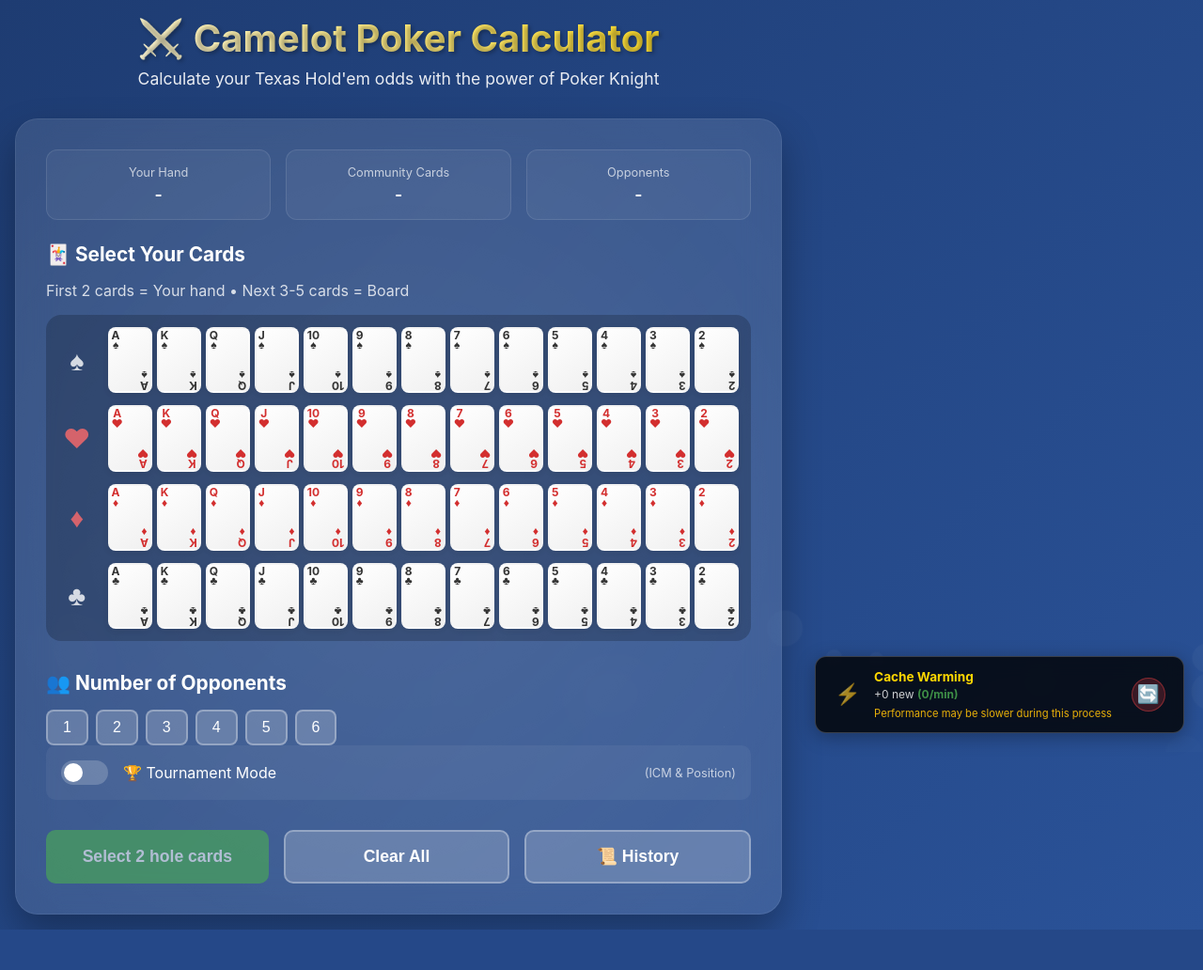
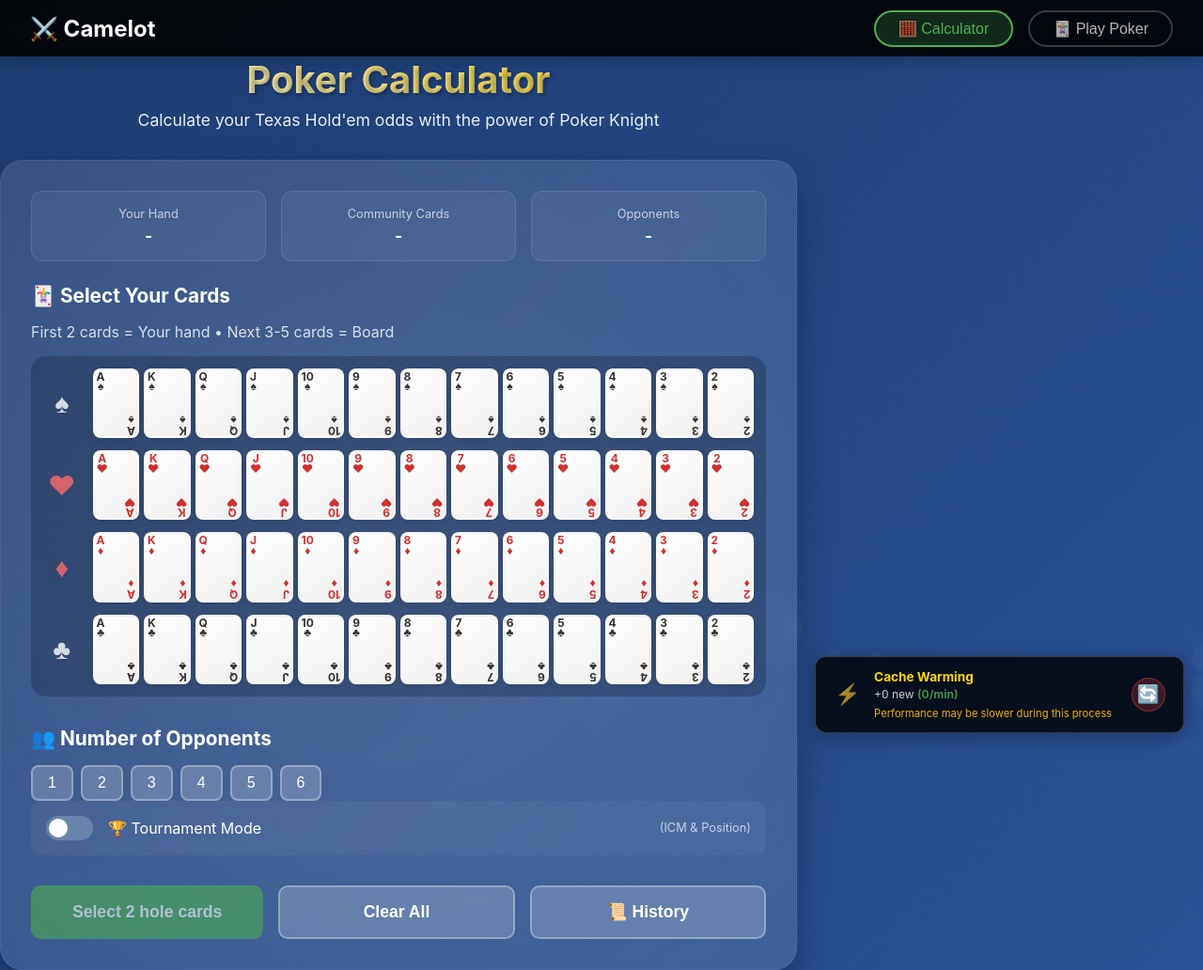
Before and after one commit to hildolfr/camelot, a FastAPI app: page / in a window 1280 px wide; the page is wider, and only the part inside the window is pictured. Shown: that part at 94% size. Before the commit the page ends 989 px from the top of that part, so only its background shows below. Run offline with FastAPI, Linux system fonts and the light colour scheme; data that the repository does not hold is empty.

Commit message:
feat: Add navigation bar and poker lobby interface
- Add fixed navigation bar with Calculator and Play Poker sections
- Create poker lobby with 4 game scenarios:
  - Beginner's Luck (2 players, big stacks)
  - Short Stack Survival (6 players, tournament push/fold)
  - High Stakes Showdown (4 players, deep stacks)
  - Tournament Bubble (5 players, ICM pressure)
- Add routing between sections with smooth transitions
- Create separate CSS files for navigation and lobby
- Set up game configuration system for different scenarios

This establishes the foundation for the Play Poker feature.

🤖 Generated with [Claude Code](https://claude.ai/code)

Co-Authored-By: Claude <noreply@anthropic.com>

```diff
--- /dev/null
+++ b/static/css/navigation.css
@@ -0,0 +1,80 @@
+/* Navigation Bar Styles */
+.nav-bar {
+    position: fixed;
+    top: 0;
+    left: 0;
+    right: 0;
+    background: rgba(0, 0, 0, 0.9);
+    backdrop-filter: blur(10px);
+    z-index: 1000;
+    box-shadow: 0 2px 20px rgba(0, 0, 0, 0.3);
+}
+
+.nav-container {
+    max-width: 1400px;
+    margin: 0 auto;
+    padding: 0 2rem;
+    display: flex;
+    justify-content: space-between;
+    align-items: center;
+    height: 60px;
+}
+
+.nav-brand h2 {
+    font-size: 1.5rem;
+    color: #fff;
+    display: flex;
+    align-items: center;
+    gap: 0.5rem;
+}
+
+.nav-buttons {
+    display: flex;
+    gap: 1rem;
+}
+
+.nav-btn {
+    background: transparent;
+    border: 2px solid rgba(255, 255, 255, 0.2);
+    color: rgba(255, 255, 255, 0.7);
+    padding: 0.5rem 1.5rem;
+    border-radius: 25px;
+    cursor: pointer;
+    transition: all 0.3s ease;
+    font-size: 1rem;
+    font-weight: 500;
+}
+
+.nav-btn:hover {
+    background: rgba(255, 255, 255, 0.1);
+    border-color: rgba(255, 255, 255, 0.4);
+    color: #fff;
+}
+
+.nav-btn.active {
+    background: rgba(76, 175, 80, 0.2);
+    border-color: #4CAF50;
+    color: #4CAF50;
+}
+
+/* App sections */
+.app-section {
+    padding-top: 60px; /* Account for fixed nav */
+    min-height: 100vh;
+}
+
+/* Responsive navigation */
+@media (max-width: 768px) {
+    .nav-container {
+        padding: 0 1rem;
+    }
+
+    .nav-brand h2 {
+        font-size: 1.2rem;
+    }
+
+    .nav-btn {
+        padding: 0.4rem 1rem;
+        font-size: 0.9rem;
+    }
+}
--- a/static/js/app.js
+++ b/static/js/app.js
@@ -1900,6 +1900,80 @@ window.switchStatsLevel = switchStatsLevel;
 window.showPositionHelp = showPositionHelp;
 window.hidePositionHelp = hidePositionHelp;
 
+// Navigation functions
+function navigateToSection(section) {
+    // Update nav buttons
+    document.querySelectorAll('.nav-btn').forEach(btn => {
+        btn.classList.remove('active');
+        if (btn.dataset.section === section) {
+            btn.classList.add('active');
+        }
+    });
+
+    // Hide all sections
+    document.querySelectorAll('.app-section').forEach(sec => {
+        sec.style.display = 'none';
+    });
+
+    // Show selected section
+    if (section === 'calculator') {
+        document.getElementById('calculatorSection').style.display = 'block';
+    } else if (section === 'play') {
+        document.getElementById('playSection').style.display = 'block';
+    }
+}
+
+// Join game function
+function joinGame(gameId) {
+    // For now, just show an alert. We'll implement the actual game later
+    console.log(`Joining game: ${gameId}`);
+
+    // Create game configuration based on gameId
+    const gameConfigs = {
+        'beginner-luck': {
+            players: 2,
+            heroStack: 200,
+            opponentStacks: [200],
+            difficulty: 'easy',
+            bigBlind: 2
+        },
+        'short-stack-survival': {
+            players: 6,
+            heroStack: 20,
+            opponentStacks: [25, 30, 15, 50, 40],
+            difficulty: 'medium',
+            bigBlind: 2
+        },
+        'high-stakes': {
+            players: 4,
+            heroStack: 500,
+            opponentStacks: [450, 600, 550],
+            difficulty: 'hard',
+            bigBlind: 10
+        },
+        'tournament-bubble': {
+            players: 5,
+            heroStack: 35,
+            opponentStacks: [80, 25, 15, 45],
+            difficulty: 'expert',
+            bigBlind: 4
+        }
+    };
+
+    const config = gameConfigs[gameId];
+    if (config) {
+        // Store game config and redirect to game page
+        sessionStorage.setItem('gameConfig', JSON.stringify(config));
+        // For now, just log it
+        console.log('Game configuration:', config);
+        alert(`Coming soon! ${gameId} game will start with ${config.players} players.`);
+    }
+}
+
+// Make navigation functions globally available
+window.navigateToSection = navigateToSection;
+window.joinGame = joinGame;
+
 // Add CSS animations
 const style = document.createElement('style');
 style.textContent = `
--- a/templates/index.html
+++ b/templates/index.html
@@ -5,6 +5,8 @@
     <meta name="viewport" content="width=device-width, initial-scale=1.0">
     <title>{{ title }}</title>
     <link rel="stylesheet" href="/static/css/style.css">
+    <link rel="stylesheet" href="/static/css/navigation.css">
+    <link rel="stylesheet" href="/static/css/lobby.css">
     <style>
         /* Inline critical CSS for faster initial render */
         * {
@@ -18,7 +20,7 @@
             background: linear-gradient(135deg, #1e3c72 0%, #2a5298 100%);
             min-height: 100vh;
             color: #fff;
-            padding: 1rem;
+            padding: 0;
             overflow-x: hidden;
             position: relative;
         }
@@ -1561,12 +1563,31 @@
         </button>
     </div>
 
-    <div class="app-layout">
-        <div class="main-content">
-            <header class="header">
-                <h1>⚔️ Camelot Poker Calculator</h1>
-                <p>Calculate your Texas Hold'em odds with the power of Poker Knight</p>
-            </header>
+    <!-- Navigation Bar -->
+    <nav class="nav-bar">
+        <div class="nav-container">
+            <div class="nav-brand">
+                <h2>⚔️ Camelot</h2>
+            </div>
+            <div class="nav-buttons">
+                <button class="nav-btn active" data-section="calculator" onclick="navigateToSection('calculator')">
+                    🧮 Calculator
+                </button>
+                <button class="nav-btn" data-section="play" onclick="navigateToSection('play')">
+                    🃏 Play Poker
+                </button>
+            </div>
+        </div>
+    </nav>
+
+    <!-- Calculator Section -->
+    <div id="calculatorSection" class="app-section active">
+        <div class="app-layout">
+            <div class="main-content">
+                <header class="header">
+                    <h1>Poker Calculator</h1>
+                    <p>Calculate your Texas Hold'em odds with the power of Poker Knight</p>
+                </header>
 
             <div class="calculator-card">
                 <!-- Game status display -->
@@ -1806,6 +1827,61 @@
         </p>
     </div>
 
+    </div> <!-- End calculator section -->
+
+    <!-- Play Poker Section -->
+    <div id="playSection" class="app-section" style="display: none;">
+        <div class="poker-lobby">
+            <header class="lobby-header">
+                <h1>🎰 Poker Lobby</h1>
+                <p>Choose your game and test your skills against AI opponents</p>
+            </header>
+
+            <div class="lobby-games">
+                <!-- Game scenarios will be populated here -->
+                <div class="game-card" onclick="joinGame('beginner-luck')">
+                    <div class="game-icon">🍀</div>
+                    <h3>Beginner's Luck</h3>
+                    <div class="game-details">
+                        <p>👥 2 Players • 💰 Big Stack (200 BB)</p>
+                        <p>🤖 Easy AI • Perfect for learning</p>
+                    </div>
+                    <button class="join-btn">Join Table</button>
+                </div>
+
+                <div class="game-card" onclick="joinGame('short-stack-survival')">
+                    <div class="game-icon">⚡</div>
+                    <h3>Short Stack Survival</h3>
+                    <div class="game-details">
+                        <p>👥 6 Players • 💰 Short Stack (20 BB)</p>
+                        <p>🤖 Medium AI • Push/Fold strategy</p>
+                    </div>
+                    <button class="join-btn">Join Table</button>
+                </div>
+
+                <div class="game-card" onclick="joinGame('high-stakes')">
+                    <div class="game-icon">💎</div>
+                    <h3>High Stakes Showdown</h3>
+                    <div class="game-details">
+                        <p>👥 4 Players • 💰 Deep Stack (500 BB)</p>
+                        <p>🤖 Hard AI • Advanced play required</p>
+                    </div>
+                    <button class="join-btn">Join Table</button>
+                </div>
+
+                <div class="game-card" onclick="joinGame('tournament-bubble')">
+                    <div class="game-icon">🏆</div>
+                    <h3>Tournament Bubble</h3>
+                    <div class="game-details">
+                        <p>👥 5 Players • 💰 Mixed Stacks</p>
+                        <p>🤖 Expert AI • ICM pressure</p>
+                    </div>
+                    <button class="join-btn">Join Table</button>
+                </div>
+            </div>
+        </div>
+    </div>
+
     <script src="https://cdn.jsdelivr.net/npm/chart.js@4.4.0/dist/chart.umd.min.js"></script>
     <script src="/static/js/app.js"></script>
 </body>
```
Also changed, not shown: static/css/lobby.css (added, +144 -0 lines).
